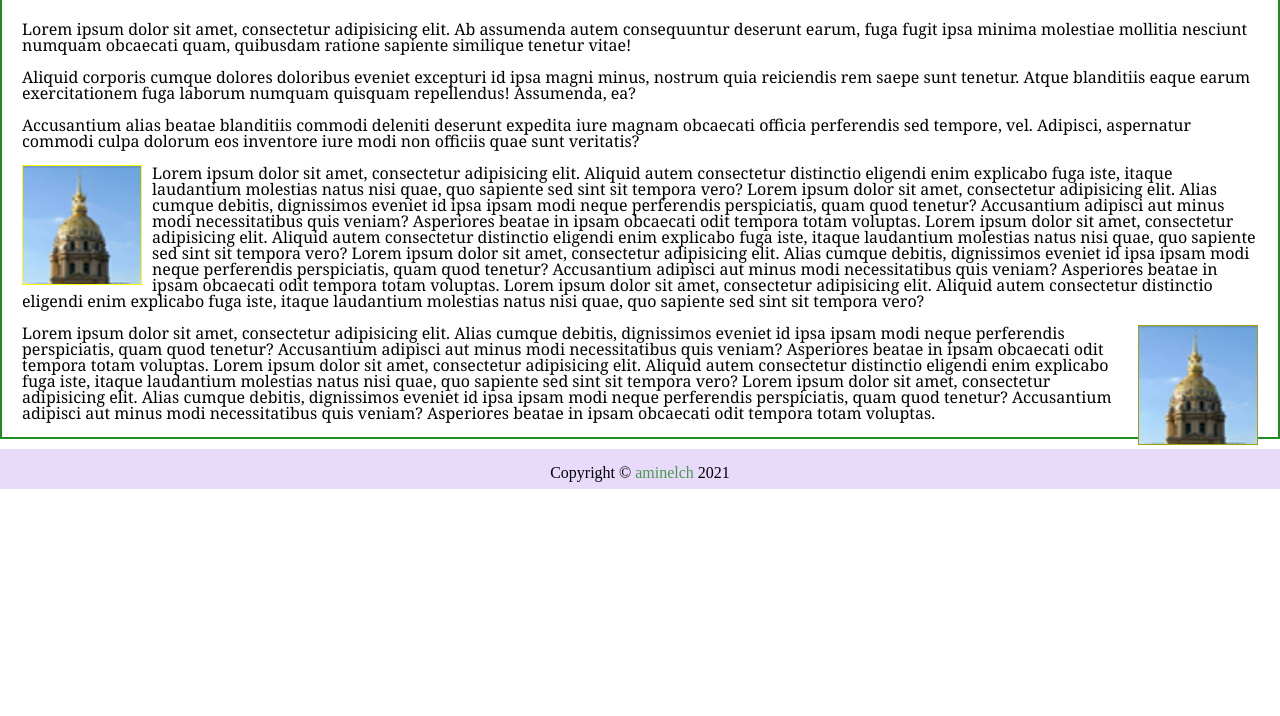
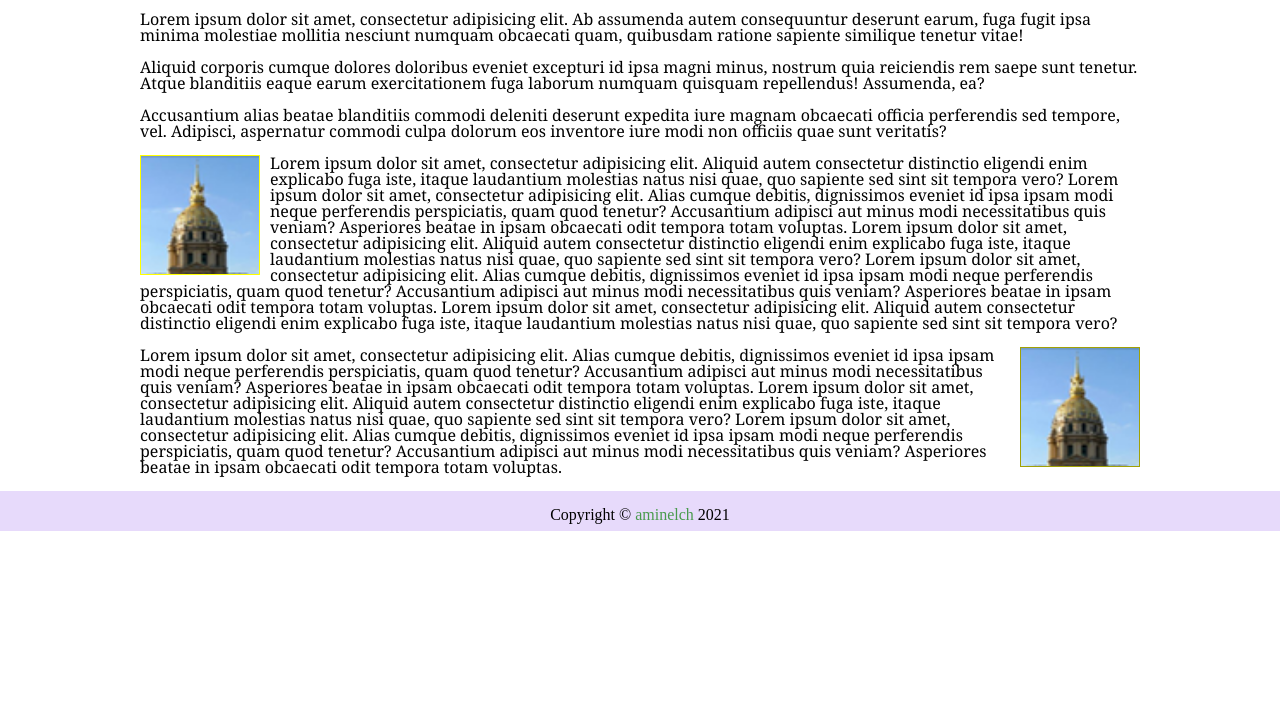
Before and after one commit to aminelch/zozor-carnet-adresse, a plain HTML site: page position.html in a window 1280 px wide. Shown: the part 84-800 px from the top of the page. Drawn offline with Linux system fonts and the light colour scheme.

Commit message:
creating a container

```diff
--- a/position.html
+++ b/position.html
@@ -1,11 +1,14 @@
 <!DOCTYPE html>
 <html lang="en">
+
 <head>
     <meta charset="UTF-8">
     <title>Position</title>
     <link rel="stylesheet" href="public/css/postion.css">
 </head>
+
 <body>
+
     <header class="topbar">
         <a href="#" class="brand">
             AL
@@ -14,10 +17,11 @@
             <li><a href="#">Accueil</a></li>
             <li><a href="#">blog</a></li>
             <li><a href="#">contact</a></li>
+        </nav>
+        <div class="clearfix"></div>
 
-    </nav>
-<!--    <div class="clearfix"></div>-->
     </header>
+
 
 
     <div class="container">
@@ -34,12 +38,12 @@
         <p>
             <img src="public/img/photo3.jpg" class="alignleft" alt="lorem io">
             Lorem ipsum dolor sit amet, consectetur adipisicing elit. Aliquid autem consectetur distinctio eligendi enim explicabo fuga iste, itaque laudantium molestias natus nisi quae, quo sapiente sed sint sit tempora vero?
-        Lorem ipsum dolor sit amet, consectetur adipisicing elit. Alias cumque debitis, dignissimos eveniet id ipsa ipsam modi neque perferendis perspiciatis, quam quod tenetur? Accusantium adipisci aut minus modi necessitatibus quis veniam? Asperiores beatae in ipsam obcaecati odit tempora totam voluptas.        Lorem ipsum dolor sit amet, consectetur adipisicing elit. Aliquid autem consectetur distinctio eligendi enim explicabo fuga iste, itaque laudantium molestias natus nisi quae, quo sapiente sed sint sit tempora vero?
-        Lorem ipsum dolor sit amet, consectetur adipisicing elit. Alias cumque debitis, dignissimos eveniet id ipsa ipsam modi neque perferendis perspiciatis, quam quod tenetur? Accusantium adipisci aut minus modi necessitatibus quis veniam? Asperiores beatae in ipsam obcaecati odit tempora totam voluptas.        Lorem ipsum dolor sit amet, consectetur adipisicing elit. Aliquid autem consectetur distinctio eligendi enim explicabo fuga iste, itaque laudantium molestias natus nisi quae, quo sapiente sed sint sit tempora vero?
+            Lorem ipsum dolor sit amet, consectetur adipisicing elit. Alias cumque debitis, dignissimos eveniet id ipsa ipsam modi neque perferendis perspiciatis, quam quod tenetur? Accusantium adipisci aut minus modi necessitatibus quis veniam? Asperiores beatae in ipsam obcaecati odit tempora totam voluptas. Lorem ipsum dolor sit amet, consectetur adipisicing elit. Aliquid autem consectetur distinctio eligendi enim explicabo fuga iste, itaque laudantium molestias natus nisi quae, quo sapiente sed sint sit tempora vero?
+            Lorem ipsum dolor sit amet, consectetur adipisicing elit. Alias cumque debitis, dignissimos eveniet id ipsa ipsam modi neque perferendis perspiciatis, quam quod tenetur? Accusantium adipisci aut minus modi necessitatibus quis veniam? Asperiores beatae in ipsam obcaecati odit tempora totam voluptas. Lorem ipsum dolor sit amet, consectetur adipisicing elit. Aliquid autem consectetur distinctio eligendi enim explicabo fuga iste, itaque laudantium molestias natus nisi quae, quo sapiente sed sint sit tempora vero?
         </p>
         <p>
             <img src="public/img/photo3.jpg" class="alignright" alt="lorem io">
-        Lorem ipsum dolor sit amet, consectetur adipisicing elit. Alias cumque debitis, dignissimos eveniet id ipsa ipsam modi neque perferendis perspiciatis, quam quod tenetur? Accusantium adipisci aut minus modi necessitatibus quis veniam? Asperiores beatae in ipsam obcaecati odit tempora totam voluptas.        Lorem ipsum dolor sit amet, consectetur adipisicing elit. Aliquid autem consectetur distinctio eligendi enim explicabo fuga iste, itaque laudantium molestias natus nisi quae, quo sapiente sed sint sit tempora vero?
+            Lorem ipsum dolor sit amet, consectetur adipisicing elit. Alias cumque debitis, dignissimos eveniet id ipsa ipsam modi neque perferendis perspiciatis, quam quod tenetur? Accusantium adipisci aut minus modi necessitatibus quis veniam? Asperiores beatae in ipsam obcaecati odit tempora totam voluptas. Lorem ipsum dolor sit amet, consectetur adipisicing elit. Aliquid autem consectetur distinctio eligendi enim explicabo fuga iste, itaque laudantium molestias natus nisi quae, quo sapiente sed sint sit tempora vero?
             Lorem ipsum dolor sit amet, consectetur adipisicing elit. Alias cumque debitis, dignissimos eveniet id ipsa ipsam modi neque perferendis perspiciatis, quam quod tenetur? Accusantium adipisci aut minus modi necessitatibus quis veniam? Asperiores beatae in ipsam obcaecati odit tempora totam voluptas.
         </p>
     </div>
@@ -49,4 +53,5 @@
         </p>
     </footer>
 </body>
+
 </html>
--- a/public/css/postion.css
+++ b/public/css/postion.css
@@ -4,7 +4,8 @@
     box-sizing: border-box;
 }
 
-html, body {
+html,
+body {
     font-family: Georgia, "DejaVu Sans Condensed", sans-serif;
     font-size: 16px;
     line-height: 1em;
@@ -26,47 +27,51 @@ a:hover {
 
 /* SITE
    ========================================================================== */
-.topbar{
+.topbar {
     border: 2px solid gold;
     font-family: "Fira Code";
     font-size: 20px;
 }
-.brand{
+
+.brand {
     float: left;
     display: block;
     width: auto;
     margin: 10px;
     padding: 28px 10px 0 20px;
-    color:darkred;
+    color: darkred;
     font-size: 40px;
     font-family: Z003;
 
 }
-.main-nav{
+
+.main-nav {
     float: right;
-    padding: 17px 0  0 10px;
-    margin:0;
+    padding: 17px 0 0 10px;
+    margin: 0;
     list-style: none;
-    border:dashed 1px darkred;
+    border: dashed 1px darkred;
 
 }
 
-.clearfix{
+.clearfix {
     content: '';
     clear: both;
     display: block;
 
 }
 
-.main-nav li{
+.main-nav li {
     padding: 20px 10px;
     display: inline-block;
     background: gold;
 }
-.main-nav a{
+
+.main-nav a {
     text-decoration: none;
     text-transform: uppercase;
 }
+
 .title-big {
     font-family: "Ubuntu Condensed";
     font-size: 40px;
@@ -76,12 +81,13 @@ a:hover {
 }
 
 .container {
-    width: 100%;
-    clear: both;
-    min-height: 1vh;
-    margin-top: 30px;
-    border: 2px solid forestgreen;
-    padding: 10px 20px 0;
+    max-width: 1000px;
+    width: calc(100% - 40px);
+    margin-left: auto;
+    margin-right: auto;
+    /**margin-top: 30px;**/
+    /**border: 2px solid forestgreen;**/
+    /**padding: 10px 20px 0;**/
 }
 
 
```
Lines whose indentation alone changed are shown as unchanged.
